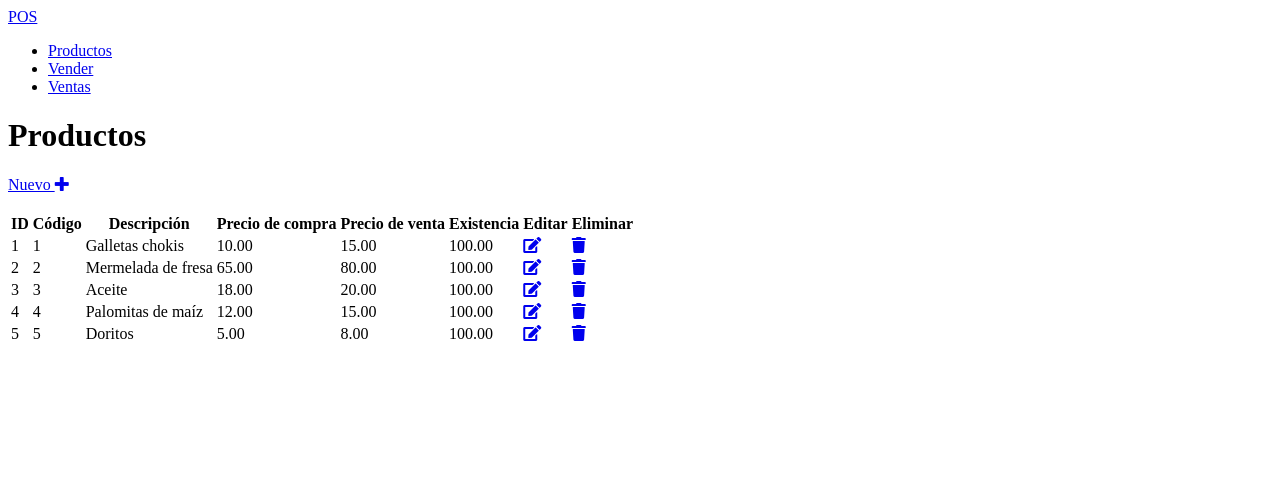
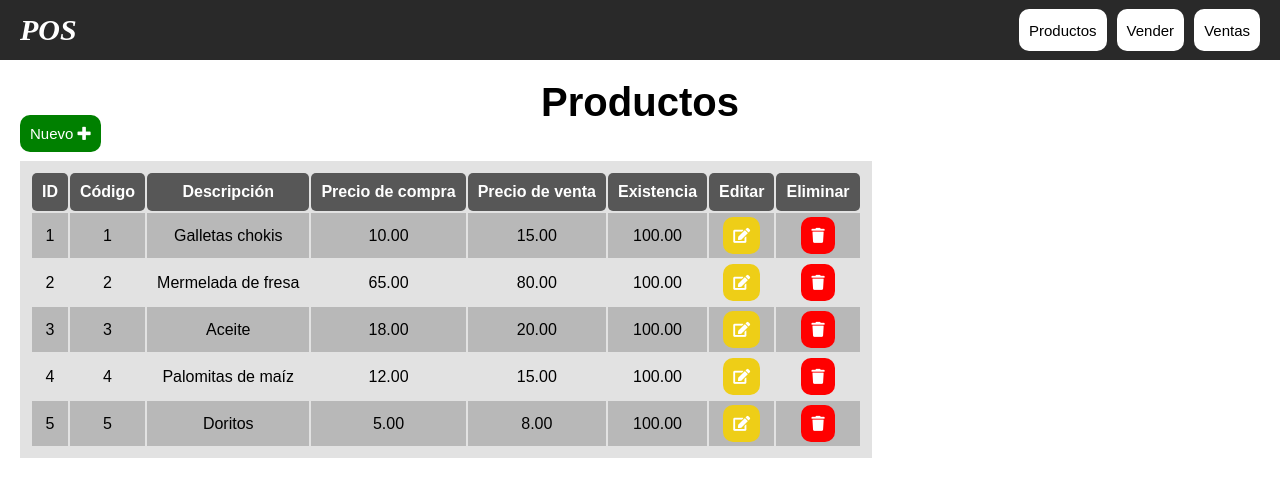
Before and after one commit to JuanRojoA/softwarePOS, a PHP site: page / in a window 1280 px wide. Shown: the top 497 px of the page. Run offline with PHP 8.4, Linux system fonts and the light colour scheme; data comes from the database, SQL or seed files in the repository; tables that the repository leaves empty hold one stand-in row (values such as "Sample post").

Commit message:
Arreglados links estilos

```diff
--- a/css/estilo.css
+++ /dev/null
@@ -1,3 +0,0 @@
-body{
-	padding-top: 70px;
-}
--- /dev/null
+++ b/css/styles.css
@@ -0,0 +1,162 @@
+* {
+  padding: 0;
+  margin: 0;
+  box-sizing: border-box;
+  font-family: sans-serif;
+}
+
+.navbar-container {
+  width: 100%;
+  height: 60px;
+  background-color: rgb(41, 41, 41);
+  display: flex;
+  flex-direction: row;
+  justify-content: space-between;
+  align-items: center;
+  padding: 0 20px;
+}
+
+.navbar-header a {
+  font-size: 30px;
+  text-decoration: none;
+  color: rgb(255, 255, 255);
+  font-style: italic;
+  font-weight: 700;
+  font-family: serif;
+}
+
+.navbar-links {
+  width: max-content;
+  height: 100%;
+}
+
+.navbar-links ul {
+  width: max-content;
+  height: 100%;
+  display: flex;
+  justify-content: center;
+  align-items: center;
+  gap: 10px;
+  list-style: none;
+}
+
+.navbar-links ul > a {
+  display: block;
+  text-decoration: none;
+  color: black;
+  background-color: white;
+  height: 70%;
+  width: max-content;
+  padding: 0 10px;
+  border-radius: 10px;
+  font-size: 15px;
+  display: flex;
+  justify-content: center;
+  align-items: center;
+}
+
+.navbar-links ul > a:hover {
+  background-color: rgb(199, 199, 199);
+}
+
+.main {
+  padding: 20px;
+}
+
+.title {
+  font-size: 40px;
+  font-weight: 700;
+  text-align: center;
+}
+
+.button {
+  width: max-content !important;
+  height: max-content !important;
+  padding: 10px;
+  border-radius: 10px;
+  text-decoration: none;
+  color: white;
+  border: transparent !important;
+  font-size: 15px;
+}
+
+.button:hover {
+  opacity: 70%;
+}
+
+.btn-new {
+  background-color: green;
+}
+
+.btn-edit {
+  background-color: rgb(238, 206, 23);
+}
+
+.btn-delete {
+  background-color: red;
+}
+
+.table {
+  background-color: rgb(226, 226, 226);
+  padding: 10px;
+  text-align: center;
+}
+
+.table-head {
+  background-color: rgb(87, 87, 87);
+  color: white;
+}
+
+.table-head th {
+  padding: 10px;
+  border-radius: 5px;
+}
+
+.table-body tr:nth-child(odd) {
+  background-color: rgb(184, 184, 184);
+  height: max-content;
+}
+
+.table-body td {
+  padding: 0 10px;
+  height: 45px;
+}
+
+.input {
+  display: inline-block;
+  height: 50px;
+}
+
+.form {
+  padding: 10px;
+  display: flex;
+  flex-direction: column;
+  justify-content: center;
+  align-items: center;
+}
+
+.form label {
+  font-size: 16px;
+  text-align: left;
+  min-width: 290px;
+  width: 100%;
+  max-width: 500px;
+  margin-bottom: 5px;
+  font-weight: 700;
+}
+
+.form input,
+textarea {
+  height: 25px;
+  border-radius: 5px;
+  border: 1px solid black;
+  margin-bottom: 20px;
+  min-width: 290px;
+  width: 100%;
+  max-width: 500px;
+  padding-left: 5px;
+}
+
+.form textarea {
+  padding-top: 5px;
+}
--- a/index.php
+++ b/index.php
@@ -1,4 +1,3 @@
-
 <?php
 include_once "base_de_datos.php";
 $sentencia = $base_de_datos->query("SELECT * FROM productos;");
@@ -6,39 +5,38 @@ $productos = $sentencia->fetchAll(PDO::FETCH_OBJ);
 ?>
 <!DOCTYPE html>
 <html lang="es">
+
 <head>
   <meta charset="UTF-8">
   <title>Ventas</title>
 
   <link rel="stylesheet" href="./css/fontawesome-all.min.css">
+  <link rel="stylesheet" href="./css/styles.css">
+</head>
 
-</head>
 <body>
-	<nav class="navbar navbar-inverse navbar-fixed-top">
-		<div class="container">
+  <nav class="navbar-container">
     <div class="navbar-header">
       <a class="navbar-brand" href="#">POS</a>
     </div>
-			<div id="navbar" class="collapse navbar-collapse">
-				<ul class="nav navbar-nav">
-					<li><a href="./index.php">Productos</a></li>
-					<li><a href="./vender.php">Vender</a></li>
-					<li><a href="./ventas.php">Ventas</a></li>
+    <div class="navbar-links">
+      <ul>
+        <a class="nav-link" href="./index.php">Productos</a>
+        <a class="nav-link" href="./vender.php">Vender</a>
+        <a class="nav-link" href="./ventas.php">Ventas</a>
       </ul>
     </div>
-		</div>
   </nav>
-	<div class="container">
-		<div class="row">
 
-	<div class="col-xs-12">
-		<h1>Productos</h1>
+
+  <div class="main">
+    <h1 class="title">Productos</h1>
     <div>
-			<a class="btn btn-success" href="./formulario.php">Nuevo <i class="fa fa-plus"></i></a>
+      <a class="button btn-new" href="./formulario.php">Nuevo <i class="fa fa-plus"></i></a>
     </div>
     <br>
-		<table class="table table-bordered">
-			<thead>
+    <table class="table">
+      <thead class="table-head">
         <tr>
           <th>ID</th>
           <th>Código</th>
@@ -50,8 +48,8 @@ $productos = $sentencia->fetchAll(PDO::FETCH_OBJ);
           <th>Eliminar</th>
         </tr>
       </thead>
-			<tbody>
-				<?php foreach($productos as $producto){ ?>
+      <tbody class="table-body">
+        <?php foreach ($productos as $producto) { ?>
           <tr>
             <td><?php echo $producto->id ?></td>
             <td><?php echo $producto->codigo ?></td>
@@ -59,14 +57,13 @@ $productos = $sentencia->fetchAll(PDO::FETCH_OBJ);
             <td><?php echo $producto->precioCompra ?></td>
             <td><?php echo $producto->precioVenta ?></td>
             <td><?php echo $producto->existencia ?></td>
-					<td><a class="btn btn-warning" href="<?php echo "editar.php?id=" . $producto->id?>"><i class="fa fa-edit"></i></a></td>
-					<td><a class="btn btn-danger" href="<?php echo "eliminar.php?id=" . $producto->id?>"><i class="fa fa-trash"></i></a></td>
+            <td><a class="button btn-edit" href="<?php echo "editar.php?id=" . $producto->id ?>"><i class="fa fa-edit"></i></a></td>
+            <td><a class="button btn-delete" href="<?php echo "eliminar.php?id=" . $producto->id ?>"><i class="fa fa-trash"></i></a></td>
           </tr>
         <?php } ?>
       </tbody>
     </table>
   </div>
-    </div>
-	</div>
 </body>
+
 </html>
```
Also changed, not shown: editar.php (+17 -22 lines), formulario.php (+14 -18 lines), vender.php (+19 -23 lines), ventas.php (+23 -25 lines). Lines whose indentation alone changed are shown as unchanged.
